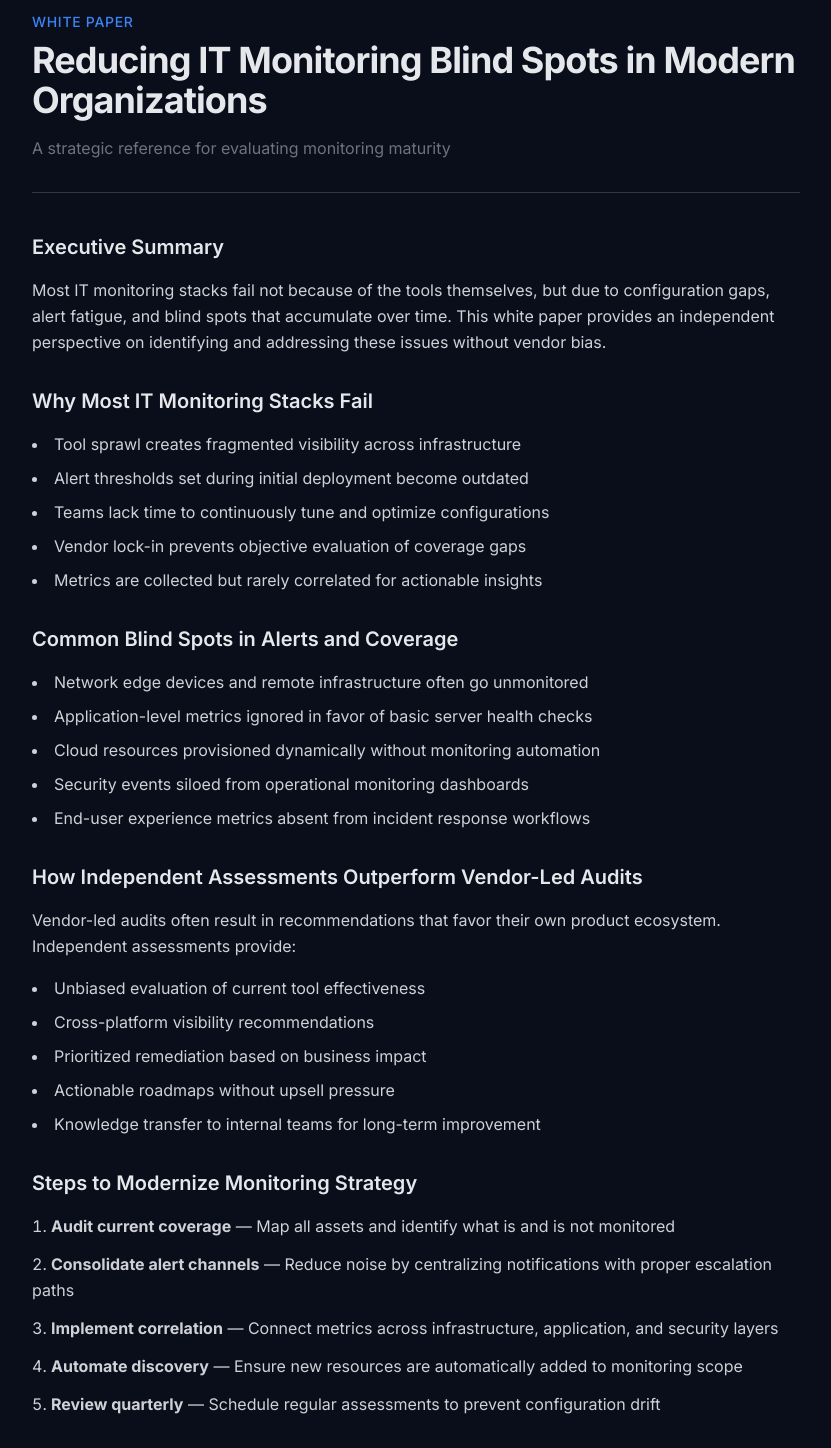
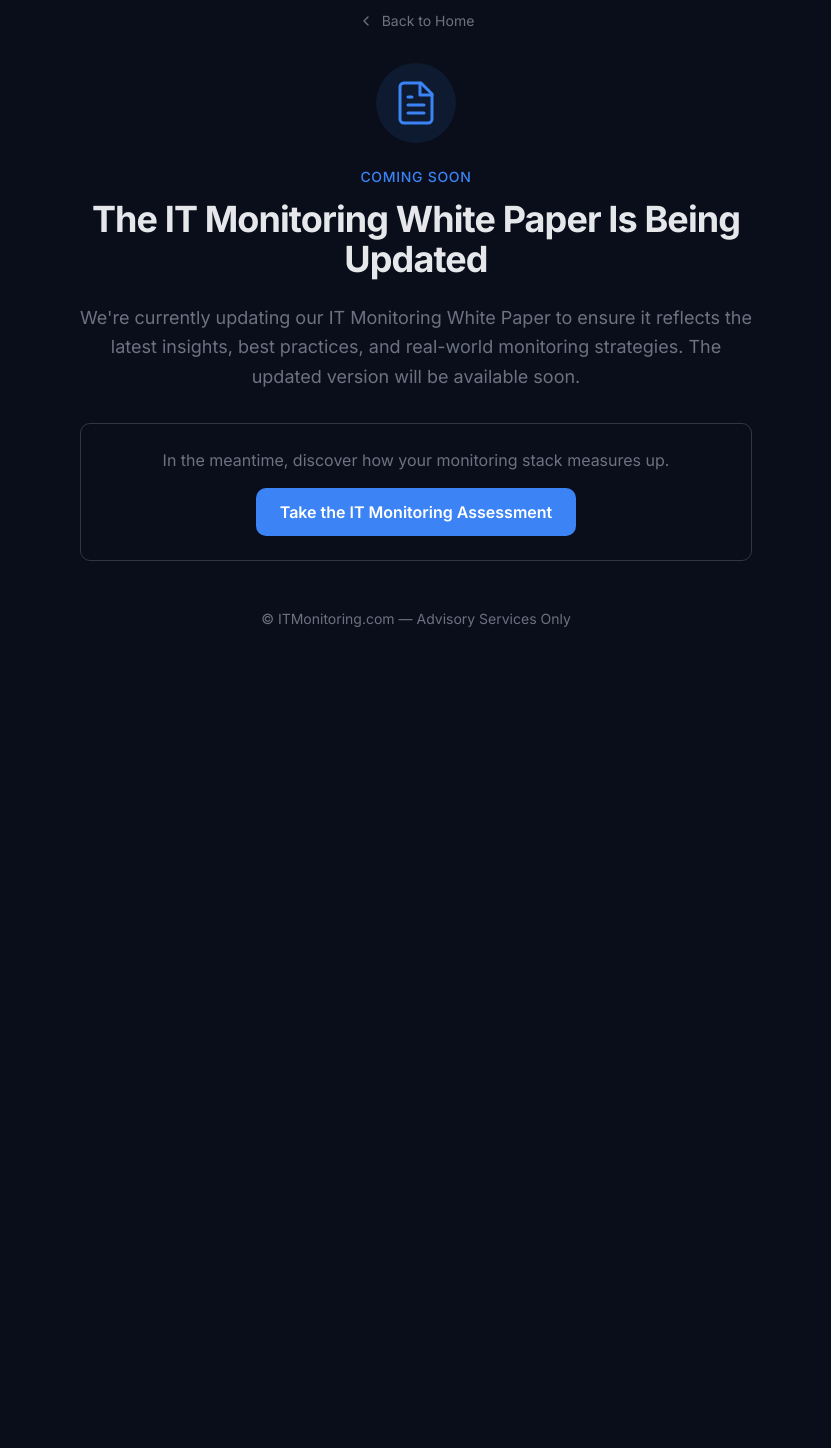
Before and after one commit to customsoftwareai/itmonitoring, a Next.js app: page /whitepaper in a window 1280 px wide. Shown: the part 80-1528 px from the top of the page, without its empty margins (224-1055 px from the left). After the commit the page ends 800 px from the top, so only its background shows below. Built offline with nearby package versions, Linux system fonts and the light colour scheme.

Commit message:
feat: update whitepaper page and homepage button
Add temporary holding page with "Coming Soon" message; update homepage button text; remove unused print-button component.

Co-authored-by: CustomSoftware.ai <240991987+customsoftwareai@users.noreply.github.com>

```diff
--- a/app/page.tsx
+++ b/app/page.tsx
@@ -22,7 +22,7 @@ export default function HomePage() {
             href="/whitepaper"
             className="rounded-[10px] border border-border px-6 py-3.5 font-semibold text-foreground transition-all hover:-translate-y-0.5 hover:opacity-95"
           >
-            Read the White Paper
+            Get the White Paper
           </Link>
         </div>
         <footer className="mt-10 text-sm text-muted-foreground">
--- a/app/whitepaper/page.tsx
+++ b/app/whitepaper/page.tsx
@@ -1,21 +1,19 @@
 import Link from "next/link"
 import type { Metadata } from "next"
-import { PrintButton } from "@/components/print-button"
 
 export const metadata: Metadata = {
-  title: "White Paper | ITMonitoring.com",
+  title: "White Paper Coming Soon | ITMonitoring.com",
   description:
-    "Reducing IT Monitoring Blind Spots in Modern Organizations — A strategic reference for evaluating monitoring maturity.",
+    "The IT Monitoring White Paper is being updated with the latest insights and best practices. Check back soon.",
 }
 
 export default function WhitepaperPage() {
   return (
-    <main className="min-h-screen px-6 py-12 print:bg-white print:text-black">
-      <article className="mx-auto max-w-3xl">
-        <header className="mb-10 border-b border-border pb-8">
+    <main className="flex min-h-screen items-center justify-center px-6 py-12">
+      <div className="mx-auto max-w-2xl text-center">
         <Link
           href="/"
-            className="mb-6 inline-flex items-center gap-2 text-sm text-muted-foreground transition-colors hover:text-foreground print:hidden"
+          className="mb-8 inline-flex items-center gap-2 text-sm text-muted-foreground transition-colors hover:text-foreground"
         >
           <svg
             xmlns="http://www.w3.org/2000/svg"
@@ -32,152 +30,60 @@ export default function WhitepaperPage() {
           </svg>
           Back to Home
         </Link>
-          <p className="mb-2 text-sm font-medium uppercase tracking-wider text-primary">
-            White Paper
+
+        <div className="mb-6 flex justify-center">
+          <div className="rounded-full bg-primary/10 p-4">
+            <svg
+              xmlns="http://www.w3.org/2000/svg"
+              width="48"
+              height="48"
+              viewBox="0 0 24 24"
+              fill="none"
+              stroke="currentColor"
+              strokeWidth="1.5"
+              strokeLinecap="round"
+              strokeLinejoin="round"
+              className="text-primary"
+            >
+              <path d="M14.5 2H6a2 2 0 0 0-2 2v16a2 2 0 0 0 2 2h12a2 2 0 0 0 2-2V7.5L14.5 2z" />
+              <polyline points="14 2 14 8 20 8" />
+              <line x1="16" x2="8" y1="13" y2="13" />
+              <line x1="16" x2="8" y1="17" y2="17" />
+              <line x1="10" x2="8" y1="9" y2="9" />
+            </svg>
+          </div>
+        </div>
+
+        <p className="mb-3 text-sm font-medium uppercase tracking-wider text-primary">
+          Coming Soon
         </p>
-          <h1 className="mb-4 text-3xl font-bold tracking-tight text-foreground md:text-4xl">
-            Reducing IT Monitoring Blind Spots in Modern Organizations
+
+        <h1 className="mb-6 text-3xl font-bold tracking-tight text-foreground md:text-4xl">
+          The IT Monitoring White Paper Is Being Updated
         </h1>
-          <p className="text-muted-foreground">
-            A strategic reference for evaluating monitoring maturity
+
+        <p className="mb-8 text-lg leading-relaxed text-muted-foreground">
+          We're currently updating our IT Monitoring White Paper to ensure it
+          reflects the latest insights, best practices, and real-world
+          monitoring strategies. The updated version will be available soon.
         </p>
-        </header>
 
-        <div className="space-y-8 text-foreground/90">
-          <section>
-            <h2 className="mb-4 text-xl font-semibold text-foreground">
-              Executive Summary
-            </h2>
-            <p className="leading-relaxed">
-              Most IT monitoring stacks fail not because of the tools
-              themselves, but due to configuration gaps, alert fatigue, and
-              blind spots that accumulate over time. This white paper provides
-              an independent perspective on identifying and addressing these
-              issues without vendor bias.
-            </p>
-          </section>
-
-          <section>
-            <h2 className="mb-4 text-xl font-semibold text-foreground">
-              Why Most IT Monitoring Stacks Fail
-            </h2>
-            <ul className="list-inside list-disc space-y-2 leading-relaxed">
-              <li>
-                Tool sprawl creates fragmented visibility across infrastructure
-              </li>
-              <li>
-                Alert thresholds set during initial deployment become outdated
-              </li>
-              <li>
-                Teams lack time to continuously tune and optimize configurations
-              </li>
-              <li>
-                Vendor lock-in prevents objective evaluation of coverage gaps
-              </li>
-              <li>
-                Metrics are collected but rarely correlated for actionable
-                insights
-              </li>
-            </ul>
-          </section>
-
-          <section>
-            <h2 className="mb-4 text-xl font-semibold text-foreground">
-              Common Blind Spots in Alerts and Coverage
-            </h2>
-            <ul className="list-inside list-disc space-y-2 leading-relaxed">
-              <li>
-                Network edge devices and remote infrastructure often go
-                unmonitored
-              </li>
-              <li>
-                Application-level metrics ignored in favor of basic server
-                health checks
-              </li>
-              <li>
-                Cloud resources provisioned dynamically without monitoring
-                automation
-              </li>
-              <li>
-                Security events siloed from operational monitoring dashboards
-              </li>
-              <li>
-                End-user experience metrics absent from incident response
-                workflows
-              </li>
-            </ul>
-          </section>
-
-          <section>
-            <h2 className="mb-4 text-xl font-semibold text-foreground">
-              How Independent Assessments Outperform Vendor-Led Audits
-            </h2>
-            <p className="mb-4 leading-relaxed">
-              Vendor-led audits often result in recommendations that favor their
-              own product ecosystem. Independent assessments provide:
-            </p>
-            <ul className="list-inside list-disc space-y-2 leading-relaxed">
-              <li>Unbiased evaluation of current tool effectiveness</li>
-              <li>Cross-platform visibility recommendations</li>
-              <li>Prioritized remediation based on business impact</li>
-              <li>Actionable roadmaps without upsell pressure</li>
-              <li>
-                Knowledge transfer to internal teams for long-term improvement
-              </li>
-            </ul>
-          </section>
-
-          <section>
-            <h2 className="mb-4 text-xl font-semibold text-foreground">
-              Steps to Modernize Monitoring Strategy
-            </h2>
-            <ol className="list-inside list-decimal space-y-3 leading-relaxed">
-              <li>
-                <strong>Audit current coverage</strong> — Map all assets and
-                identify what is and is not monitored
-              </li>
-              <li>
-                <strong>Consolidate alert channels</strong> — Reduce noise by
-                centralizing notifications with proper escalation paths
-              </li>
-              <li>
-                <strong>Implement correlation</strong> — Connect metrics across
-                infrastructure, application, and security layers
-              </li>
-              <li>
-                <strong>Automate discovery</strong> — Ensure new resources are
-                automatically added to monitoring scope
-              </li>
-              <li>
-                <strong>Review quarterly</strong> — Schedule regular assessments
-                to prevent configuration drift
-              </li>
-            </ol>
-          </section>
-
-          <section className="rounded-lg border border-border bg-card p-6">
-            <h2 className="mb-3 text-xl font-semibold text-foreground">
-              Next Steps
-            </h2>
-            <p className="mb-4 leading-relaxed text-muted-foreground">
-              Ready to identify blind spots in your monitoring strategy? Take
-              our free IT Monitoring Assessment to receive a personalized
-              analysis.
+        <div className="rounded-lg border border-border bg-card p-6">
+          <p className="mb-4 text-muted-foreground">
+            In the meantime, discover how your monitoring stack measures up.
           </p>
           <Link
             href="/assessment"
-              className="inline-block rounded-[10px] bg-primary px-6 py-3 font-semibold text-primary-foreground transition-all hover:-translate-y-0.5 hover:opacity-95 print:hidden"
+            className="inline-block rounded-[10px] bg-primary px-6 py-3 font-semibold text-primary-foreground transition-all hover:-translate-y-0.5 hover:opacity-95"
           >
-              Take the Assessment
+            Take the IT Monitoring Assessment
           </Link>
-          </section>
         </div>
 
-        <footer className="mt-12 border-t border-border pt-8 text-center text-sm text-muted-foreground">
-          <p className="mb-4">© ITMonitoring.com — Advisory Services Only</p>
-          <PrintButton />
+        <footer className="mt-12 text-sm text-muted-foreground">
+          © ITMonitoring.com — Advisory Services Only
         </footer>
-      </article>
+      </div>
     </main>
   )
 }
--- a/components/print-button.tsx
+++ /dev/null
@@ -1,27 +0,0 @@
-"use client"
-
-export function PrintButton() {
-  return (
-    <button
-      onClick={() => window.print()}
-      className="inline-flex items-center gap-2 text-primary transition-colors hover:underline print:hidden"
-    >
-      <svg
-        xmlns="http://www.w3.org/2000/svg"
-        width="16"
-        height="16"
-        viewBox="0 0 24 24"
-        fill="none"
-        stroke="currentColor"
-        strokeWidth="2"
-        strokeLinecap="round"
-        strokeLinejoin="round"
-      >
-        <polyline points="6 9 6 2 18 2 18 9" />
-        <path d="M6 18H4a2 2 0 0 1-2-2v-5a2 2 0 0 1 2-2h16a2 2 0 0 1 2 2v5a2 2 0 0 1-2 2h-2" />
-        <rect width="12" height="8" x="6" y="14" />
-      </svg>
-      Print / Save as PDF
-    </button>
-  )
-}
```
Lines whose indentation alone changed are shown as unchanged.
